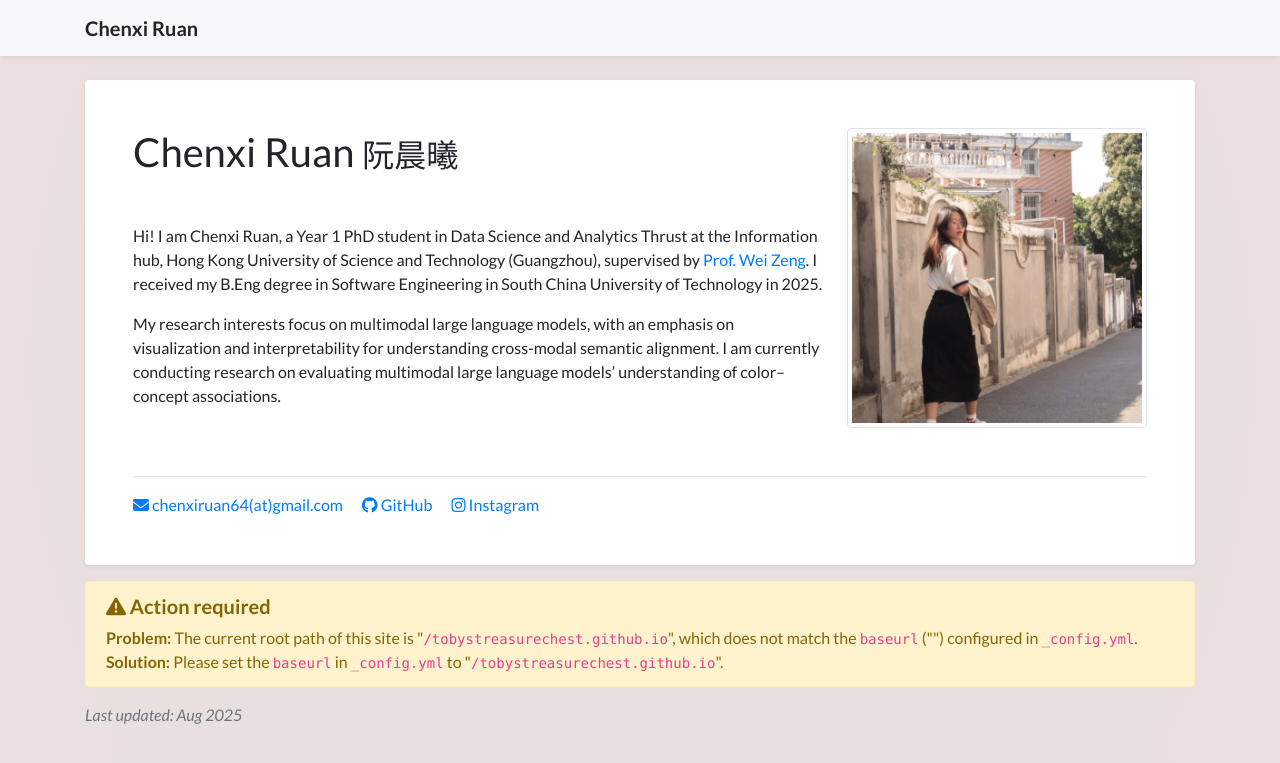
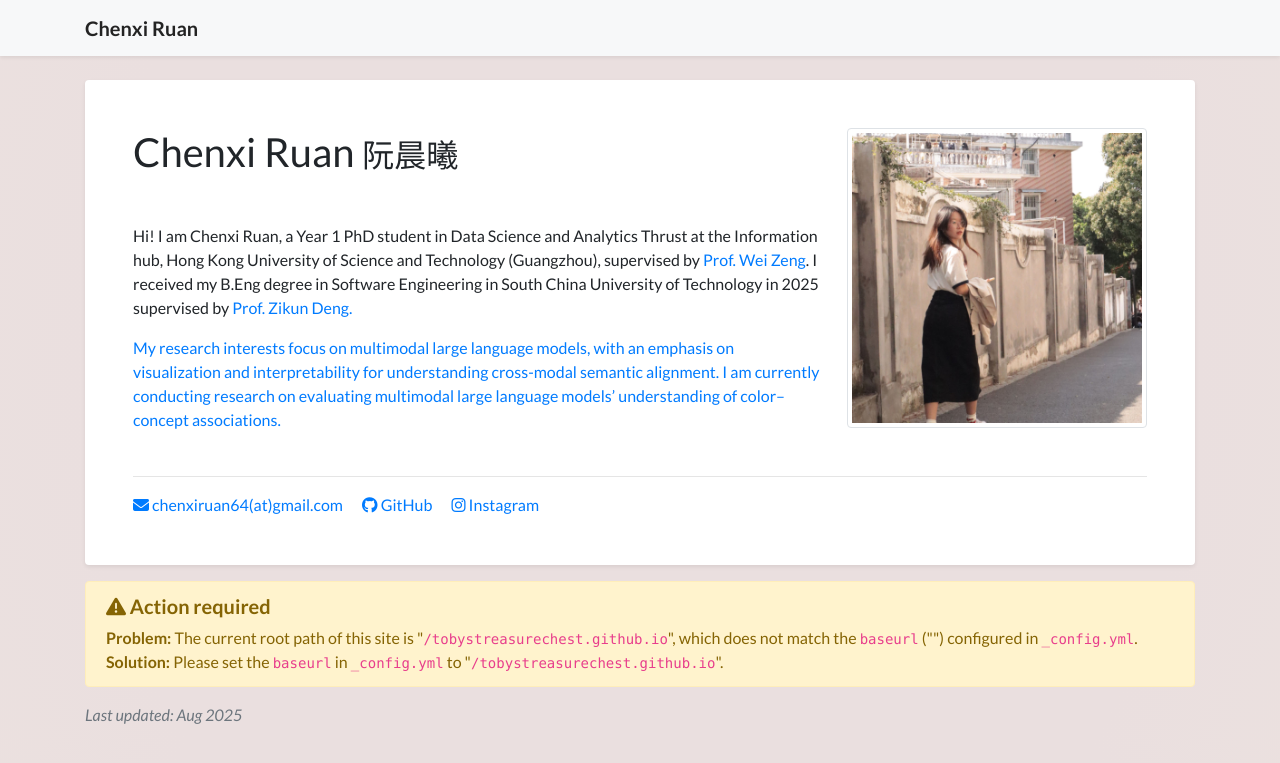
Before and after one commit to tobystreasurechest/tobystreasurechest.github.io, a Jekyll site: the page built from index.html, in a window 1280 px wide. Shown: the top 763 px of the page. Built offline with Jekyll 4.4.1, drawn with Linux system fonts in a browser that asks for light colours; nearby versions of some CDN libraries; a style sheet for code colours, icons or effects is not loaded.

Commit message:
Update profile.yml

```diff
--- a/_data/profile.yml
+++ b/_data/profile.yml
@@ -23,7 +23,7 @@
   <p>
     Hi! I am Chenxi Ruan, a Year 1 PhD student in Data Science and Analytics Thrust at the Information hub, Hong Kong
     University of Science and Technology (Guangzhou), supervised by <a href="https://zeng-wei.com/" target="_blank" color: palevioletred>Prof. Wei Zeng</a>.
-    I received my B.Eng degree in Software Engineering in South China University of Technology in 2025.
+    I received my B.Eng degree in Software Engineering in South China University of Technology in 2025 supervised by <a href="https://zkdeng.org" target="_blank" color: palevioletred>Prof. Zikun Deng.
   </p>
   <p>
     My research interests focus on multimodal large language models, with an emphasis on visualization and interpretability for understanding cross-modal semantic alignment.
```
